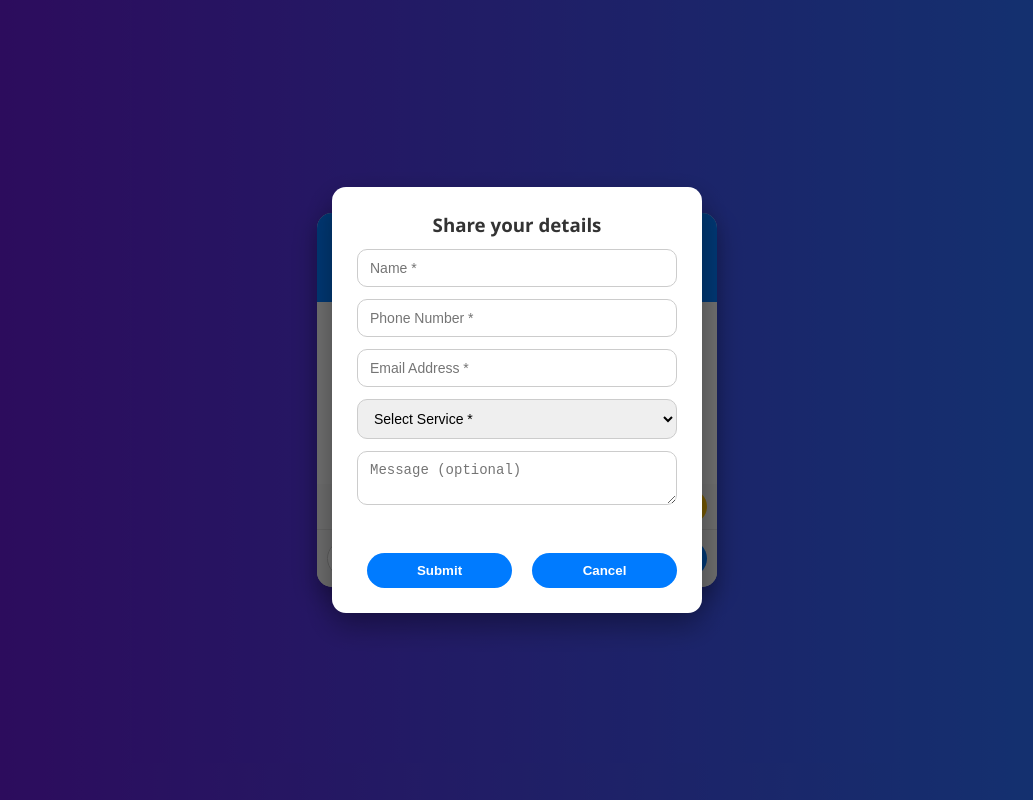
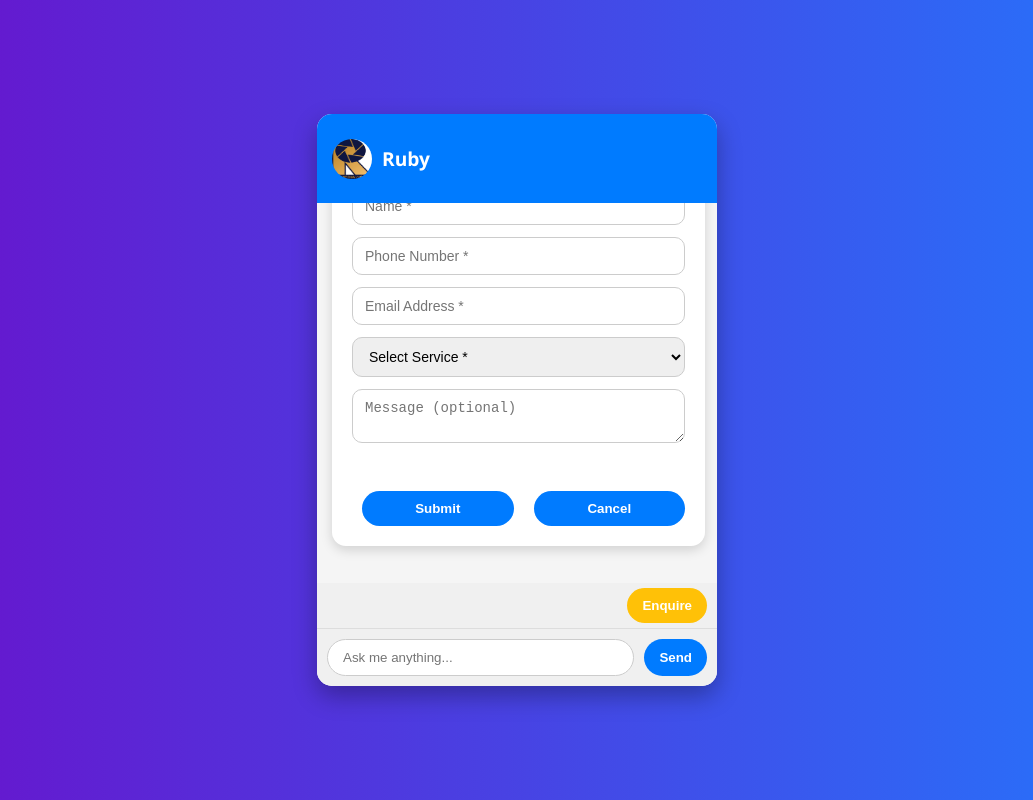
Before and after one commit to rubiakhan02/rmw_chatbot, a plain HTML site: page static/index.html in a window 1280 px wide. Both pictures are taken after a click on the button "Enquire". Shown: the whole page, without its empty margins (123-1156 px from the left). Drawn offline with Linux system fonts and the light colour scheme.

Commit message:
inline form

```diff
--- a/static/main.js
+++ b/static/main.js
@@ -251,14 +251,67 @@ function addEnquireButton() {
   chatBox.appendChild(wrapper);
   chatBox.scrollTop = chatBox.scrollHeight;
 }
-// ================= LEAD MODAL =================
+// ================= LEAD FORM INLINE =================
 
 function openLeadModal() {
-  document.getElementById("leadModal").style.display = "flex";
+  // Check if form already exists in chat
+  const existingForm = document.getElementById('inline-lead-form');
+  if (existingForm) {
+    existingForm.scrollIntoView({ behavior: 'smooth' });
+    return;
+  }
+
+  const chatBox = document.getElementById('chat-box');
+
+  const formWrapper = document.createElement('div');
+  formWrapper.className = 'message bot-message inline-lead-form-wrapper';
+  formWrapper.id = 'inline-lead-form';
+
+  formWrapper.innerHTML = `
+    <div class="lead-content">
+      <h3>Share your details</h3>
+
+      <input id="leadName" placeholder="Name *" />
+      <input id="leadPhone" placeholder="Phone Number *" />
+      <input id="leadEmail" placeholder="Email Address *" />
+
+      <select id="leadService">
+        <option value="">Select Service *</option>
+        <option>Digital marketing</option>
+        <option>Creative services</option>
+        <option>Print advertising</option>
+        <option>Radio advertising</option>
+        <option>Content marketing</option>
+        <option>Web development</option>
+        <option>Celebrity endorsements</option>
+        <option>Influencer marketing</option>
+      </select>
+
+      <textarea id="leadMsg" placeholder="Message (optional)"></textarea>
+
+      <p id="leadError" class="lead-error"></p>
+
+      <div class="lead-buttons">
+        <button onclick="submitLead()">Submit</button>
+        <button onclick="closeLeadModal()">Cancel</button>
+      </div>
+    </div>
+  `;
+
+  chatBox.appendChild(formWrapper);
+  chatBox.scrollTop = chatBox.scrollHeight;
 }
 
 function closeLeadModal() {
-  document.getElementById("leadModal").style.display = "none";
+  const inlineForm = document.getElementById('inline-lead-form');
+  if (inlineForm) {
+    inlineForm.remove();
+  }
+  // Also hide the old modal if it exists
+  const modal = document.getElementById("leadModal");
+  if (modal) {
+    modal.style.display = "none";
+  }
 }
 
 
--- a/static/style.css
+++ b/static/style.css
@@ -225,7 +225,71 @@ button:hover {
 }
 
 /* ===================================================== */
-/* ================= LEAD MODAL STYLING ================= */
+/* ================= INLINE LEAD FORM ================= */
+/* ===================================================== */
+
+.inline-lead-form-wrapper {
+  max-width: 100% !important;
+  padding: 0 !important;
+  background: transparent !important;
+  align-self: stretch !important;
+}
+
+.inline-lead-form-wrapper .lead-content {
+  background: white;
+  padding: 20px;
+  border-radius: 14px;
+  width: 100%;
+  box-shadow: 0 4px 12px rgba(0, 0, 0, 0.15);
+  display: flex;
+  flex-direction: column;
+  gap: 12px;
+  animation: fadeIn 0.3s ease;
+}
+
+.inline-lead-form-wrapper .lead-content h3 {
+  margin: 0;
+  text-align: center;
+  color: #333;
+  font-size: 1.1em;
+}
+
+.inline-lead-form-wrapper .lead-content input,
+.inline-lead-form-wrapper .lead-content textarea,
+.inline-lead-form-wrapper .lead-content select {
+  padding: 10px 12px;
+  border-radius: 10px;
+  border: 1px solid #ccc;
+  font-size: 14px;
+  outline: none;
+  width: 100%;
+  box-sizing: border-box;
+}
+
+.inline-lead-form-wrapper .lead-content input:focus,
+.inline-lead-form-wrapper .lead-content textarea:focus,
+.inline-lead-form-wrapper .lead-content select:focus {
+  border-color: #007bff;
+}
+
+.inline-lead-form-wrapper .lead-buttons {
+  display: flex;
+  justify-content: space-between;
+  gap: 10px;
+}
+
+.inline-lead-form-wrapper .lead-buttons button {
+  flex: 1;
+}
+
+.inline-lead-form-wrapper .lead-error {
+  color: red;
+  font-size: 12px;
+  text-align: center;
+}
+
+/* ===================================================== */
+/* ================= LEAD MODAL STYLING (FALLBACK) ===== */
 /* ===================================================== */
 
 .lead-modal {
```
